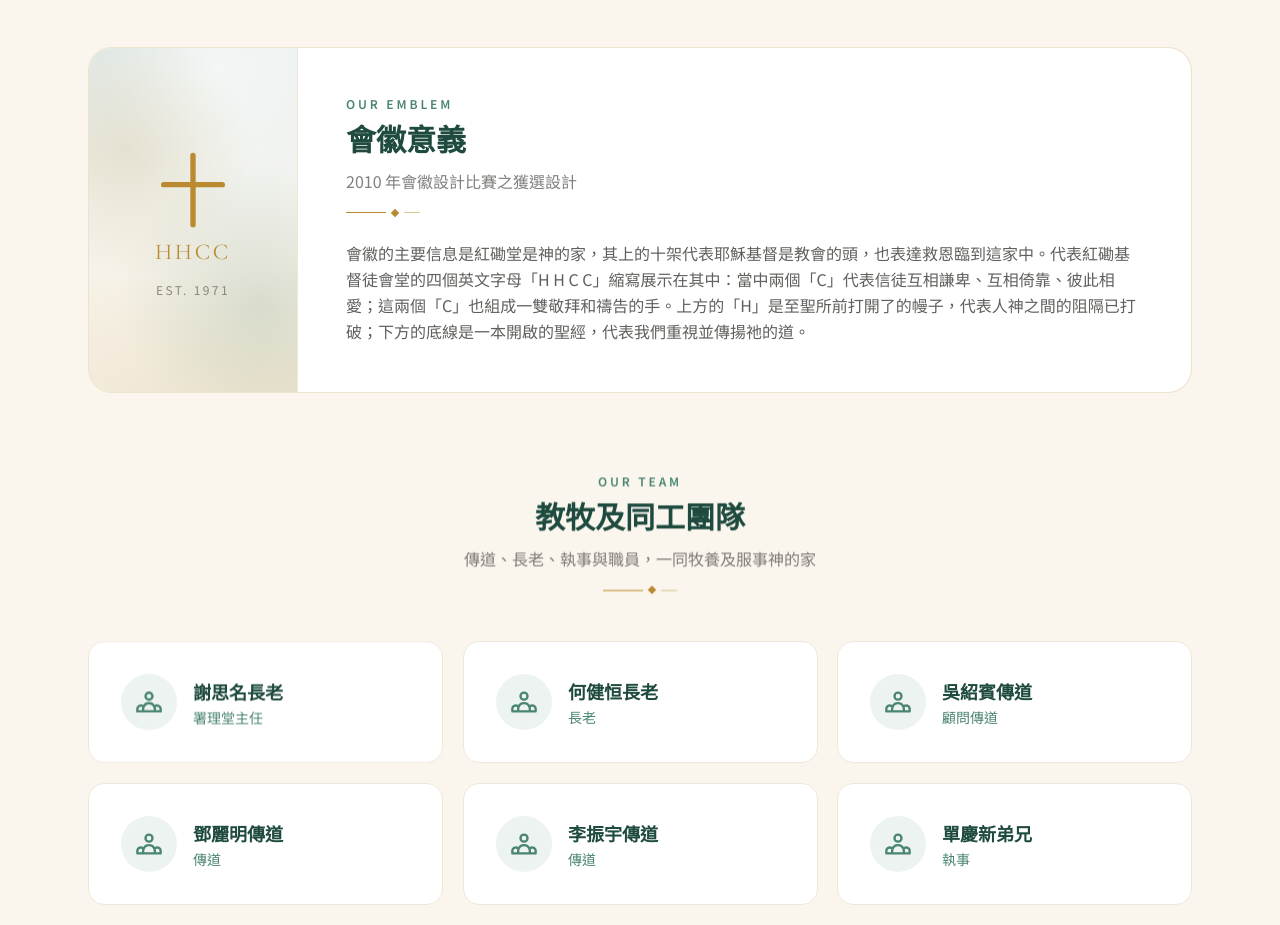
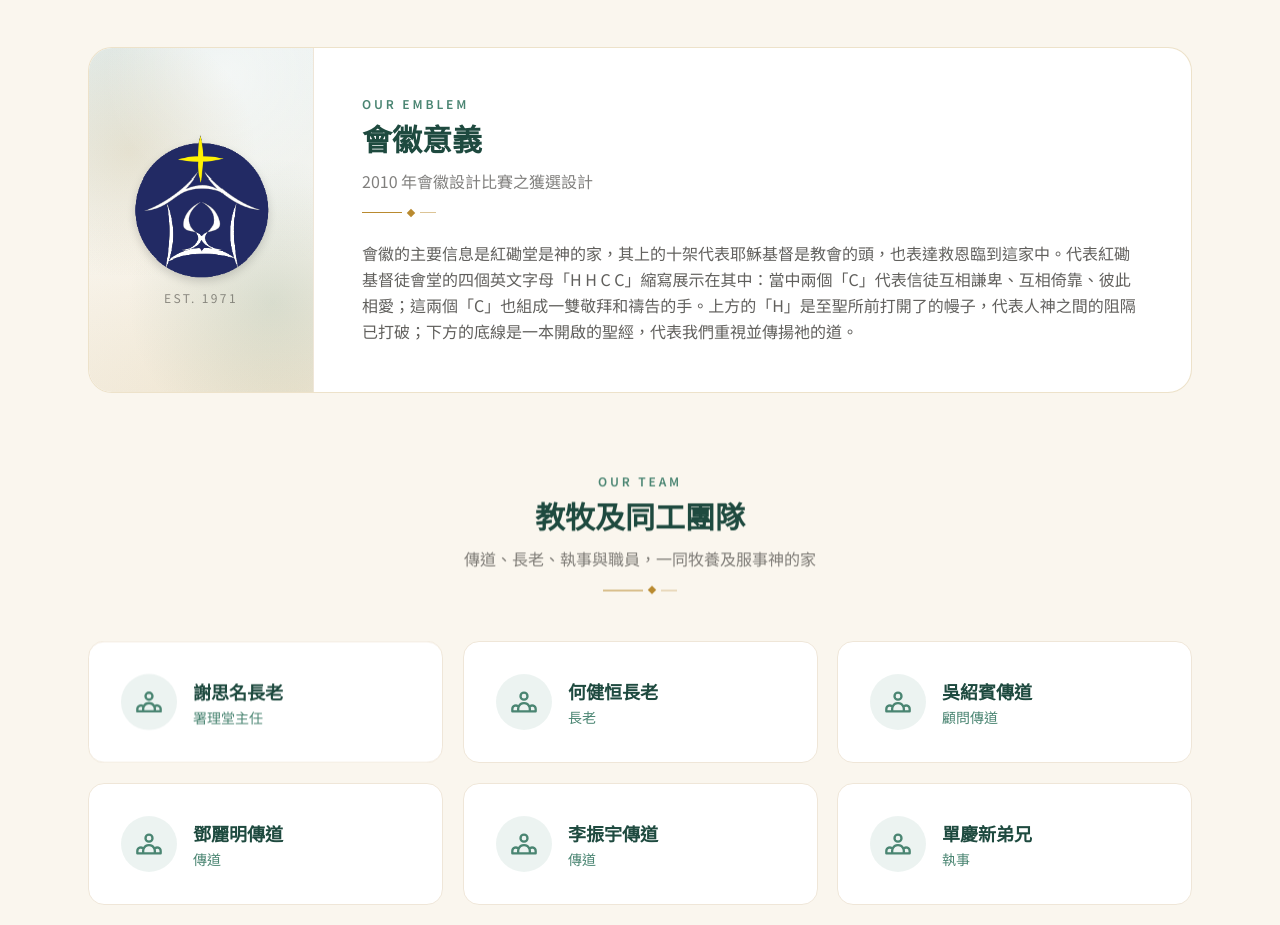
Before and after one commit to oceanmindtech/hhcc-web, a React (Vite) app: page /about in a window 1280 px wide. Shown: the part 940-1865 px from the top of the page. Built offline with nearby package versions, Linux system fonts and the light colour scheme.

Commit message:
Add HHCC logo to AboutPage, replacing SVG representation. Update styles for improved display.

```diff
--- a/src/pages/AboutPage.tsx
+++ b/src/pages/AboutPage.tsx
@@ -5,6 +5,7 @@ import { SectionTitle } from "../components/SectionTitle";
 import { VerseCard } from "../components/VerseCard";
 import { aboutContent, teamMembers } from "../data/content";
 import { ArrowRightIcon, UsersIcon } from "../components/icons";
+import hhccLogo from "../assets/hhcc-logo.png";
 
 export function AboutPage() {
   return (
@@ -58,12 +59,11 @@ export function AboutPage() {
                 <div className="relative flex min-h-[280px] items-center justify-center border-b border-parchment-dark bg-heritage px-10 py-12 md:border-b-0 md:border-r">
                   <div className="absolute inset-0 hero-wash" />
                   <div className="relative text-center">
-                    <svg viewBox="0 0 96 96" className="mx-auto h-32 w-32">
-                      <path d="M48 10v52M26 32h44" stroke="#b98a2f" strokeWidth="4" strokeLinecap="round" fill="none" />
-                      <text x="48" y="88" textAnchor="middle" fill="#b98a2f" fontSize="17" fontFamily="'Cormorant Garamond', serif" letterSpacing="2">
-                        HHCC
-                      </text>
-                    </svg>
+                    <img
+                      src={hhccLogo}
+                      alt="紅磡基督徒會堂會徽"
+                      className="mx-auto h-36 w-36 object-contain drop-shadow-lg"
+                    />
                     <p className="mt-3 text-xs tracking-[0.2em] text-ink/50">EST. 1971</p>
                   </div>
                 </div>
```
